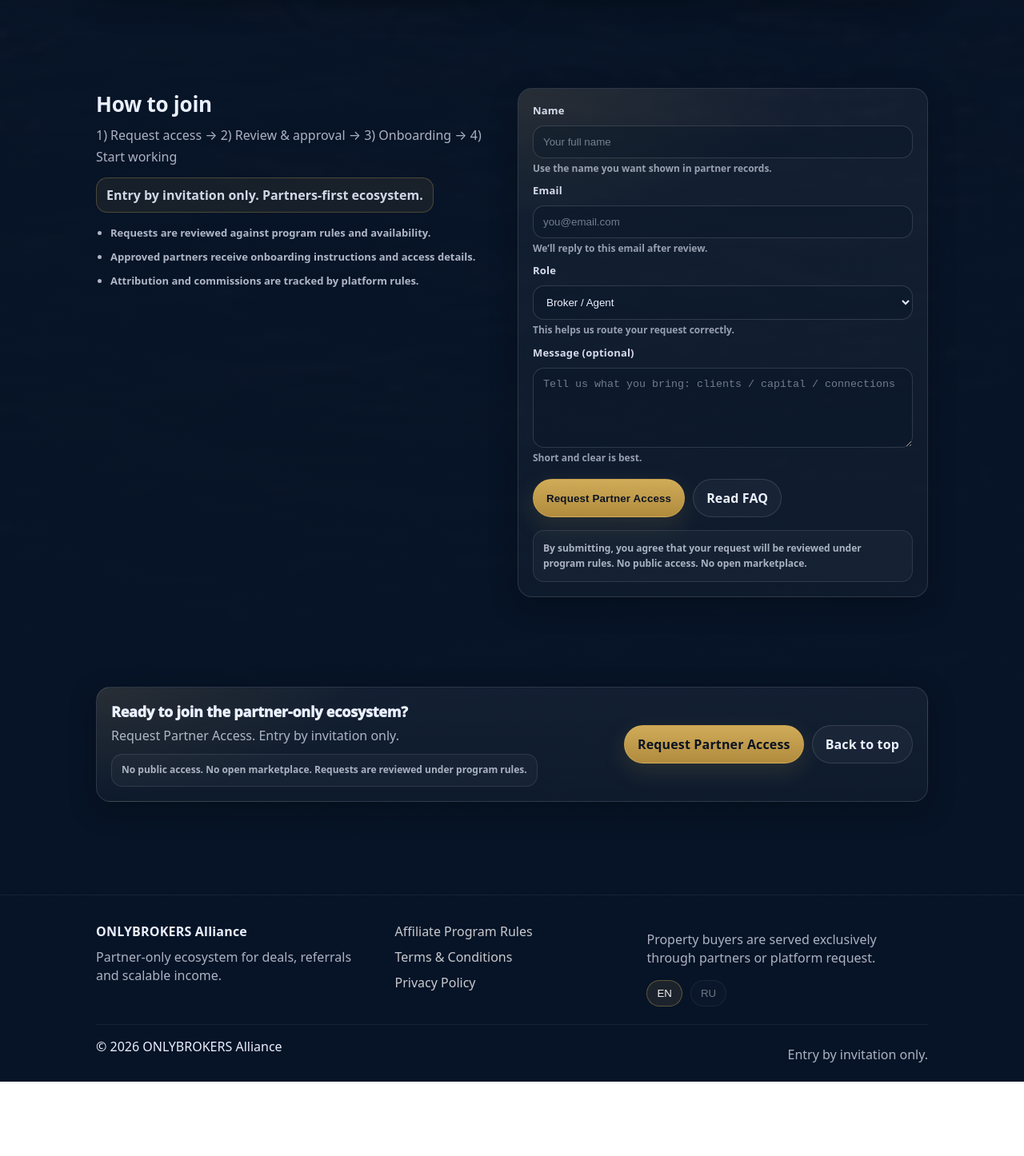
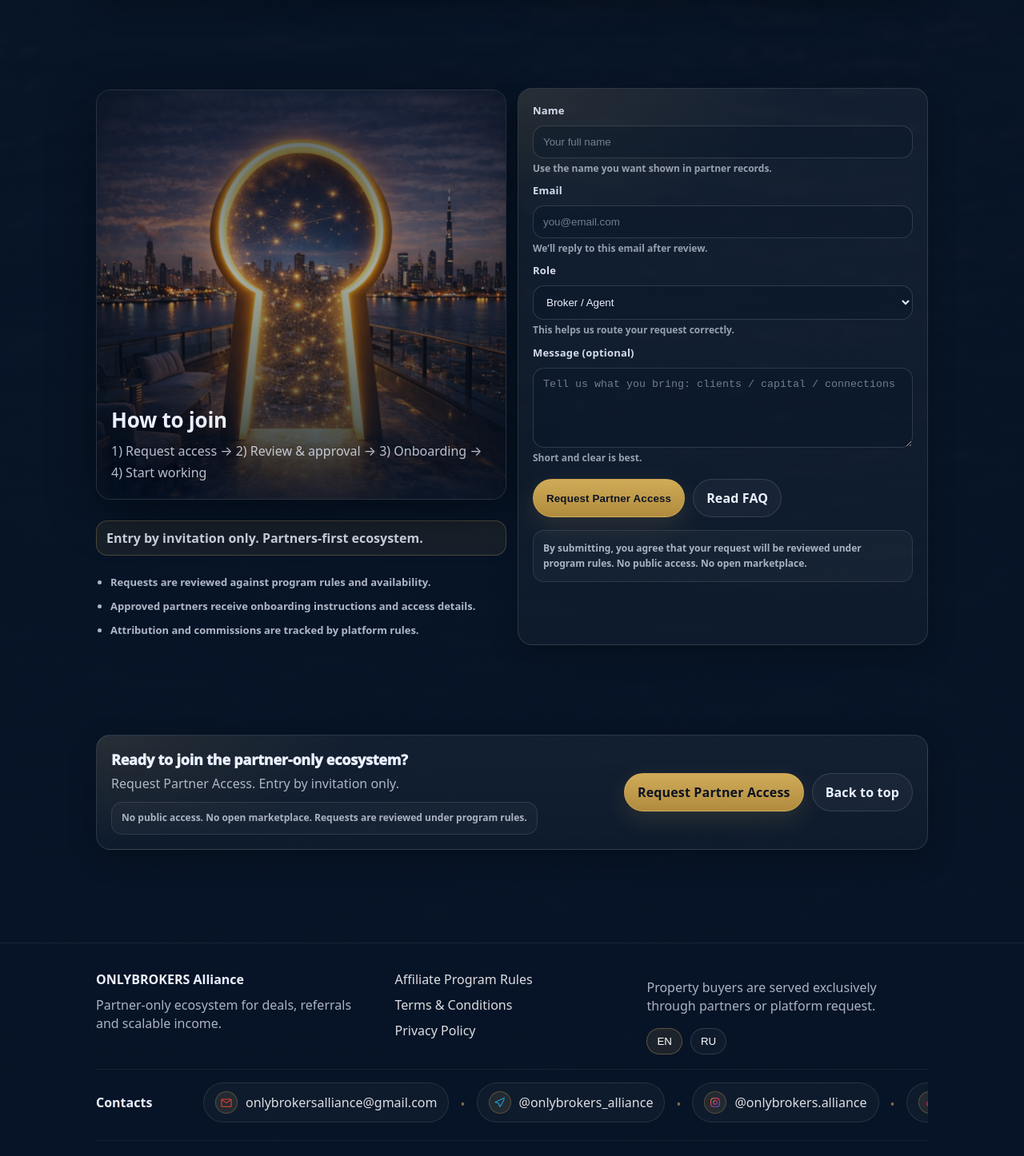
Before and after one commit to dreaaam777-max/onlybrokers-alliance, a React (Vite) app: page / in a window 1280 px wide. Shown: the part 5112-6558 px from the top of the page at 80% size. Before the commit the page ends 6465 px from the top, so only its background shows below. Built offline with nearby package versions, Linux system fonts and the light colour scheme.

Commit message:
feat(ui): premium footer contacts + join section image layout

```diff
--- a/src/components/layout/Footer/Footer.css
+++ b/src/components/layout/Footer/Footer.css
@@ -1,4 +1,3 @@
-/* src/components/layout/Footer/Footer.css */
 .ftr {
   margin-top: 60px;
   border-top: 1px solid rgba(255,255,255,.06);
@@ -11,10 +10,8 @@
   gap: 22px;
 }
 
-.ftr__title { font-weight: 700; letter-spacing: .2px; }
+.ftr__title { font-weight: 700; }
 .ftr__muted { opacity: .72; margin-top: 10px; line-height: 1.45; }
-
-.ftr__links { display: block; }
 
 .ftr__list{
   list-style: none;
@@ -27,30 +24,21 @@
 .ftr__list a {
   color: rgba(255,255,255,.86);
   text-decoration: none;
-  opacity: .9;
 }
-.ftr__list a:hover { opacity: 1; text-decoration: underline; }
+.ftr__list a:hover { text-decoration: underline; }
 
 .ftr__lang { display: flex; gap: 10px; margin-top: 12px; }
 
 .ftr__pill {
   border-radius: 999px;
   padding: 8px 12px;
-  border: 1px solid rgba(217, 177, 90, .35);
-  background: rgba(217, 177, 90, .10);
-  color: rgba(255,255,255,.92);
-  cursor: pointer;
+  border: 1px solid rgba(217,177,90,.35);
+  background: rgba(217,177,90,.10);
+  color: #fff;
 }
-
 .ftr__pill--ghost {
-  border: 1px solid rgba(255,255,255,.14);
+  border-color: rgba(255,255,255,.14);
   background: rgba(255,255,255,.03);
-}
-
-/* disabled RU выглядит корректно */
-.ftr__pill:disabled {
-  opacity: .45;
-  cursor: not-allowed;
 }
 
 .ftr__bottom {
@@ -62,7 +50,98 @@
   padding-top: 16px;
 }
 
+/* ===== CONTACTS STRIP ===== */
+.ftr__contactsBar{
+  margin-top: 18px;
+  padding-top: 16px;
+  border-top: 1px solid rgba(255,255,255,.06);
+
+  display: grid;
+  grid-template-columns: 120px 1fr;
+  gap: 14px;
+  align-items: center;
+}
+
+.ftr__contactsTitle{
+  font-weight: 900;
+}
+
+.ftr__contactsRow{
+  list-style: none;
+  margin: 0;
+  padding: 0;
+
+  display: flex;
+  gap: 14px;
+  min-width: 0;
+
+  overflow-x: auto;
+  scrollbar-width: none;
+}
+.ftr__contactsRow::-webkit-scrollbar{ display: none; }
+
+.ftr__contactItem{
+  flex: 0 0 auto;
+}
+
+.ftr__contactItem:not(:last-child)::after{
+  content: "•";
+  margin-left: 14px;
+  color: rgba(216,177,90,.55);
+}
+
+.ftr__contactLink{
+  display: inline-flex;
+  align-items: center;
+  gap: 10px;
+
+  padding: 10px 14px;
+  border-radius: 999px;
+
+  border: 1px solid rgba(255,255,255,.10);
+  background: rgba(255,255,255,.03);
+
+  color: rgba(255,255,255,.86);
+  text-decoration: none;
+
+  max-width: 340px;
+}
+
+.ftr__contactLink:hover{
+  border-color: rgba(216,177,90,.35);
+  box-shadow:
+    0 10px 30px rgba(216,177,90,.12),
+    0 0 0 4px rgba(216,177,90,.08);
+}
+
+.ftr__ico{
+  width: 28px;
+  height: 28px;
+  display: grid;
+  place-items: center;
+  border-radius: 999px;
+  border: 1px solid rgba(216,177,90,.28);
+  background: rgba(216,177,90,.10);
+}
+
+/* RESPONSIVE */
 @media (max-width: 900px) {
   .ftr__grid { grid-template-columns: 1fr; }
-  .ftr__bottom { flex-direction: column; }
+
+  .ftr__contactsBar{
+    grid-template-columns: 1fr;
+  }
+
+  .ftr__contactsRow{
+    flex-wrap: wrap;
+    overflow-x: visible;
+  }
+
+  .ftr__contactItem:not(:last-child)::after{
+    display: none;
+  }
+
+  .ftr__bottom{
+    flex-direction: column;
+  }
 }
--- a/src/components/layout/Footer/index.jsx
+++ b/src/components/layout/Footer/index.jsx
@@ -1,7 +1,84 @@
-// src/components/layout/Footer/index.jsx
 import { Link } from "react-router-dom";
 import Container from "../Container/index.jsx";
 import "./Footer.css";
+
+/* ================= ICONS (BRAND COLORS) ================= */
+
+const IconGmail = () => (
+  <svg width="16" height="16" viewBox="0 0 24 24" fill="none">
+    <path
+      d="M3 6.5L12 13L21 6.5"
+      stroke="#EA4335"
+      strokeWidth="1.6"
+      strokeLinecap="round"
+    />
+    <path
+      d="M5 6H19C20.1 6 21 6.9 21 8V18C21 19.1 20.1 20 19 20H5C3.9 20 3 19.1 3 18V8C3 6.9 3.9 6 5 6Z"
+      stroke="#EA4335"
+      strokeWidth="1.6"
+    />
+  </svg>
+);
+
+const IconTelegram = () => (
+  <svg width="16" height="16" viewBox="0 0 24 24" fill="none">
+    <path
+      d="M21 3L3 11.5L9.5 13.5L11.5 20L15 15.5L20 5.5"
+      stroke="#229ED9"
+      strokeWidth="1.6"
+      strokeLinejoin="round"
+    />
+  </svg>
+);
+
+const IconInstagram = () => (
+  <svg width="16" height="16" viewBox="0 0 24 24" fill="none">
+    <defs>
+      <linearGradient id="igGradient" x1="0" y1="0" x2="1" y2="1">
+        <stop offset="0%" stopColor="#F58529" />
+        <stop offset="50%" stopColor="#DD2A7B" />
+        <stop offset="100%" stopColor="#515BD4" />
+      </linearGradient>
+    </defs>
+
+    <rect
+      x="4"
+      y="4"
+      width="16"
+      height="16"
+      rx="5"
+      stroke="url(#igGradient)"
+      strokeWidth="1.6"
+    />
+    <circle
+      cx="12"
+      cy="12"
+      r="3.5"
+      stroke="url(#igGradient)"
+      strokeWidth="1.6"
+    />
+    <circle cx="17.5" cy="6.5" r="1" fill="#DD2A7B" />
+  </svg>
+);
+
+const IconTikTok = () => (
+  <svg width="16" height="16" viewBox="0 0 24 24" fill="none">
+    <path
+      d="M14 3V14.5C14 16.43 12.43 18 10.5 18C8.57 18 7 16.43 7 14.5C7 12.57 8.57 11 10.5 11"
+      stroke="#EE1D52"
+      strokeWidth="1.6"
+      strokeLinecap="round"
+    />
+    <path
+      d="M14 6.5C15.2 8.2 16.8 9 18.5 9"
+      stroke="#69C9D0"
+      strokeWidth="1.6"
+      strokeLinecap="round"
+    />
+  </svg>
+);
+
+/* ================= FOOTER ================= */
 
 export default function Footer() {
   const year = new Date().getFullYear();
@@ -9,6 +86,8 @@
   return (
     <footer className="ftr" aria-label="Site footer">
       <Container>
+
+        {/* TOP GRID */}
         <div className="ftr__grid">
           <div className="ftr__brand">
             <div className="ftr__title">ONLYBROKERS Alliance</div>
@@ -30,30 +109,72 @@
               Property buyers are served exclusively through partners or platform request.
             </p>
 
-            <div className="ftr__lang" aria-label="Language switcher">
-              <button type="button" className="ftr__pill" aria-pressed="true">
-                EN
-              </button>
-
-              {/* RU как “скоро будет”, чтобы не было пустого UX */}
-              <button
-                type="button"
-                className="ftr__pill ftr__pill--ghost"
-                aria-pressed="false"
-                disabled
-                aria-disabled="true"
-                title="RU version is coming soon"
-              >
-                RU
-              </button>
+            <div className="ftr__lang">
+              <button className="ftr__pill">EN</button>
+              <button className="ftr__pill ftr__pill--ghost" disabled>RU</button>
             </div>
           </div>
         </div>
 
+        {/* CONTACTS STRIP */}
+        <div className="ftr__contactsBar">
+          <div className="ftr__contactsTitle">Contacts</div>
+
+          <ul className="ftr__contactsRow">
+            <li className="ftr__contactItem">
+              <a
+                href="mailto:onlybrokersalliance@gmail.com"
+                className="ftr__contactLink"
+              >
+                <span className="ftr__ico"><IconGmail /></span>
+                onlybrokersalliance@gmail.com
+              </a>
+            </li>
+
+            <li className="ftr__contactItem">
+              <a
+                href="https://t.me/onlybrokers_alliance"
+                target="_blank"
+                rel="noopener noreferrer"
+                className="ftr__contactLink"
+              >
+                <span className="ftr__ico"><IconTelegram /></span>
+                @onlybrokers_alliance
+              </a>
+            </li>
+
+            <li className="ftr__contactItem">
+              <a
+                href="https://instagram.com/onlybrokers.alliance"
+                target="_blank"
+                rel="noopener noreferrer"
+                className="ftr__contactLink"
+              >
+                <span className="ftr__ico"><IconInstagram /></span>
+                @onlybrokers.alliance
+              </a>
+            </li>
+
+            <li className="ftr__contactItem">
+              <a
+                href="https://tiktok.com/@onlybrokers_alliance"
+                target="_blank"
+                rel="noopener noreferrer"
+                className="ftr__contactLink"
+              >
+                <span className="ftr__ico"><IconTikTok /></span>
+                @onlybrokers_alliance
+              </a>
+            </li>
+          </ul>
+        </div>
+
+        {/* BOTTOM */}
         <div className="ftr__bottom">
           <span>© {year} ONLYBROKERS Alliance</span>
           <span className="ftr__muted">Entry by invitation only.</span>
         </div>
+
       </Container>
     </footer>
   );
--- a/src/components/sections/Join/Join.css
+++ b/src/components/sections/Join/Join.css
@@ -4,10 +4,76 @@
   display: grid;
   grid-template-columns: 1fr 1fr;
   gap: 14px;
-  align-items: start;
+  align-items: stretch; /* ВАЖНО */
 }
 
-.join__left{ padding-top: 2px; }
+/* LEFT COLUMN */
+.join__left{
+  padding-top: 2px;
+  display: flex;
+  flex-direction: column;
+}
+
+/* ===== IMAGE CARD ===== */
+.join__media{
+  position: relative;
+  width: 100%;
+  flex: 1; /* РАСТЯГИВАЕТ ПО ВЫСОТЕ */
+  min-height: 420px;
+
+  border-radius: 18px;
+  overflow: hidden;
+  border: 1px solid rgba(255,255,255,.10);
+  background: rgba(255,255,255,.03);
+  box-shadow: var(--shadow);
+  margin-bottom: 14px;
+}
+
+.join__img{
+  width: 100%;
+  height: 100%; /* КЛЮЧ */
+  object-fit: cover;
+  display: block;
+}
+
+/* overlay for readability */
+.join__mediaOverlay{
+  position: absolute;
+  inset: 0;
+  background:
+    linear-gradient(
+      180deg,
+      rgba(7,20,39,.70) 0%,
+      rgba(7,20,39,.35) 45%,
+      rgba(7,20,39,.85) 100%
+    );
+  pointer-events: none;
+}
+
+/* text over image */
+.join__mediaText{
+  position: absolute;
+  inset: 0;
+  padding: 18px;
+  display: grid;
+  align-content: end;
+  gap: 8px;
+  pointer-events: none;
+}
+
+.join__titleOnMedia{
+  margin: 0;
+  text-shadow: 0 12px 30px rgba(0,0,0,.45);
+}
+
+.join__subOnMedia{
+  margin: 0;
+  color: rgba(234,240,255,.78);
+  max-width: 60ch;
+  text-shadow: 0 12px 30px rgba(0,0,0,.45);
+}
+
+/* ===== BELOW IMAGE CONTENT ===== */
 
 .join__mini{
   margin-top: 12px;
@@ -30,21 +96,28 @@
 }
 .join__points li{ margin: 8px 0; }
 
+/* RIGHT CARD */
 .join__card{
   padding: 18px;
   border-radius: 18px;
   position: relative;
   overflow: hidden;
+  height: 100%; /* СИНХРОН С ЛЕВОЙ */
 }
 
 .join__card::before{
   content:"";
   position:absolute;
   inset:0;
-  background: radial-gradient(560px 260px at 0% 0%, rgba(216,177,90,.10), transparent 62%);
+  background: radial-gradient(
+    560px 260px at 0% 0%,
+    rgba(216,177,90,.10),
+    transparent 62%
+  );
   pointer-events:none;
 }
 
+/* FORM */
 .join__form{
   display: grid;
   gap: 10px;
@@ -68,7 +141,7 @@
 
 .join__input{
   width: 100%;
-  padding: 12px 12px;
+  padding: 12px;
   border-radius: 14px;
   border: 1px solid rgba(255,255,255,.14);
   background: rgba(7,20,39,.35);
@@ -85,7 +158,10 @@
   box-shadow: 0 0 0 4px rgba(216,177,90,.10);
 }
 
-.join__ta{ min-height: 100px; resize: vertical; }
+.join__ta{
+  min-height: 100px;
+  resize: vertical;
+}
 
 .join__actions{
   display: flex;
@@ -96,7 +172,7 @@
 
 .join__note{
   margin-top: 6px;
-  padding: 12px 12px;
+  padding: 12px;
   border-radius: 14px;
   border: 1px solid rgba(255,255,255,.10);
   background: rgba(255,255,255,.03);
@@ -116,7 +192,13 @@
   font-weight: 900;
 }
 
-/* responsive */
+/* RESPONSIVE */
 @media (max-width: 900px){
-  .join{ grid-template-columns: 1fr; }
+  .join{
+    grid-template-columns: 1fr;
+  }
+
+  .join__media{
+    min-height: 320px;
+  }
 }
--- a/src/components/sections/Join/Join.jsx
+++ b/src/components/sections/Join/Join.jsx
@@ -20,10 +20,21 @@
       <Container>
         <div className="join">
           <div className="join__left">
-            <h2 className="sec__title" id="join-title">How to join</h2>
-            <p className="sec__sub">
-              1) Request access → 2) Review &amp; approval → 3) Onboarding → 4) Start working
-            </p>
+            {/* IMAGE CARD (LEFT) */}
+            <div className="join__media" aria-hidden="true">
+              <img className="join__img" src="/enter.png" alt="" loading="lazy" />
+
+              <div className="join__mediaOverlay" />
+
+              <div className="join__mediaText">
+                <h2 className="sec__title join__titleOnMedia" id="join-title">
+                  How to join
+                </h2>
+                <p className="sec__sub join__subOnMedia">
+                  1) Request access → 2) Review &amp; approval → 3) Onboarding → 4) Start working
+                </p>
+              </div>
+            </div>
 
             <div className="join__mini" role="note">
               Entry by invitation only. Partners-first ecosystem.
```
Also changed, not shown: public/enter.png (added).
